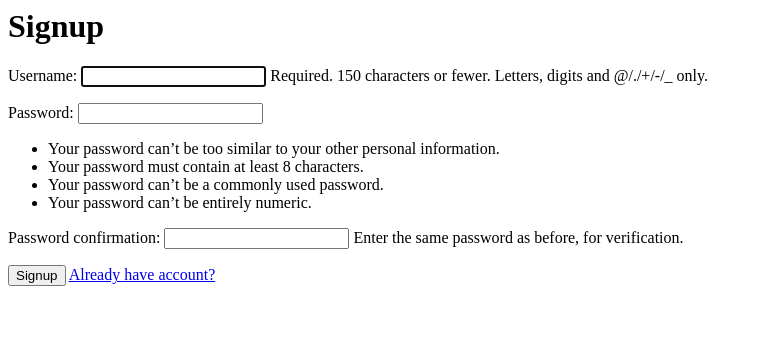
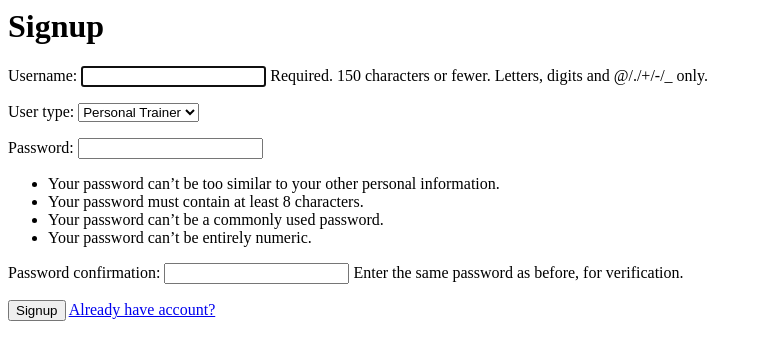
Before and after one commit to alf13-7/gym-app, a Django app: a page that uses UserHandling/templates/signup.html in a window 1280 px wide. Shown: the top 360 px of the page, without its empty margins (0-759 px from the left). Run offline with Django 4.2, Linux system fonts and the light colour scheme.

Commit message:
Add files via upload

```diff
--- a/MainApp/templates/home_page.html
+++ b/MainApp/templates/home_page.html
@@ -5,8 +5,8 @@
     <title>Title</title>
 </head>
 <body>
-TEST
-
+TEST<br><br>
+User Type: {{ user_type }} <br><br><br>
 <button><a href="/log-out">Log Out</a></button>
 
 </body>
--- a/MainApp/views.py
+++ b/MainApp/views.py
@@ -1,5 +1,6 @@
 from django.shortcuts import render, redirect
 from django.http import HttpResponse
+from UserHandling.models import UserData
 
 # Create your views here.
 
@@ -7,7 +8,7 @@ from django.http import HttpResponse
 def beginning_page_redirect(request):
     if request.user.is_authenticated:
         # return HttpResponse("You are authenticated!")
-        return render(request, 'home_page.html')
+        return render(request, 'home_page.html', {"user_type": UserData.objects.get(user=request.user).user_type})
     else:
         # return HttpResponse("You are not authenticated!")
         return redirect("/log-in")
--- a/UserHandling/admin.py
+++ b/UserHandling/admin.py
@@ -1,3 +1,5 @@
 from django.contrib import admin
+from UserHandling.models import UserType, UserData
 
-# Register your models here.
+admin.site.register(UserType)
+admin.site.register(UserData)
--- a/UserHandling/forms.py
+++ b/UserHandling/forms.py
@@ -1,6 +1,12 @@
 from django import forms
 from django.contrib.auth.forms import UserCreationForm
 from django.contrib.auth.models import User
+
+
+user_type_choices = (
+    ("PT", "Personal Trainer"),
+    ("Standard", "Standard User")
+)
 
 
 class LoginForm(forms.Form):
@@ -9,6 +15,8 @@ class LoginForm(forms.Form):
 
 
 class SignupForm(UserCreationForm):
+    user_type = forms.ChoiceField(choices=user_type_choices)
+
     class Meta:
         model = User
-        fields = ['username', 'password1', 'password2']
+        fields = ['username', 'user_type', 'password1', 'password2']
--- a/UserHandling/views.py
+++ b/UserHandling/views.py
@@ -1,7 +1,9 @@
 from django.shortcuts import render, redirect
 from django.http import HttpResponse
-from UserHandling.forms import LoginForm, UserCreationForm
+from UserHandling.forms import LoginForm, SignupForm
 from django.contrib.auth import authenticate, login, logout
+from UserHandling.models import UserData, UserType
+from django.contrib.auth.models import User
 
 
 def login_screen(request):
@@ -26,10 +28,14 @@ def logout_screen(request):
 
 def signup_screen(request):
     if request.method == 'POST':
-        form = UserCreationForm(request.POST)
+        form = SignupForm(request.POST)
         if form.is_valid():
             form.save()
+            new_user_data = UserData.objects.create(
+                user=User.objects.get(username=form.cleaned_data["username"]),
+                user_type=UserType.objects.get(type_name=form.cleaned_data["user_type"])
+            )
             return redirect('/log-in')
     else:
-        form = UserCreationForm()
+        form = SignupForm()
     return render(request, 'signup.html', {'form': form})
```
Also changed, not shown: UserHandling/models.py (+15 -1 lines), UserHandling/migrations/0001_initial.py (added), db.sqlite3.
